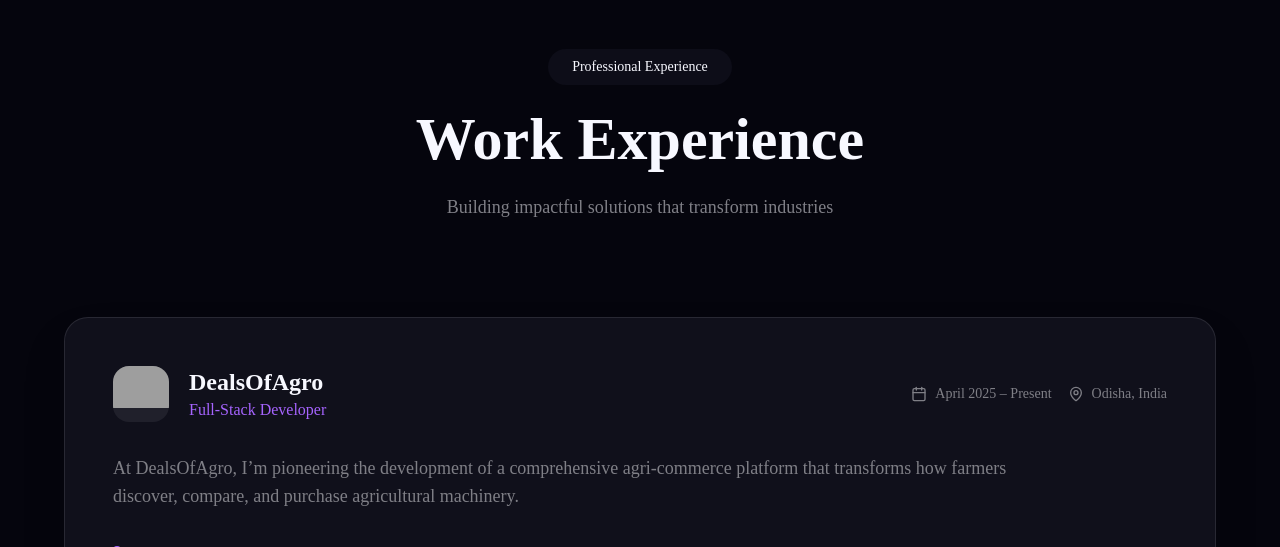
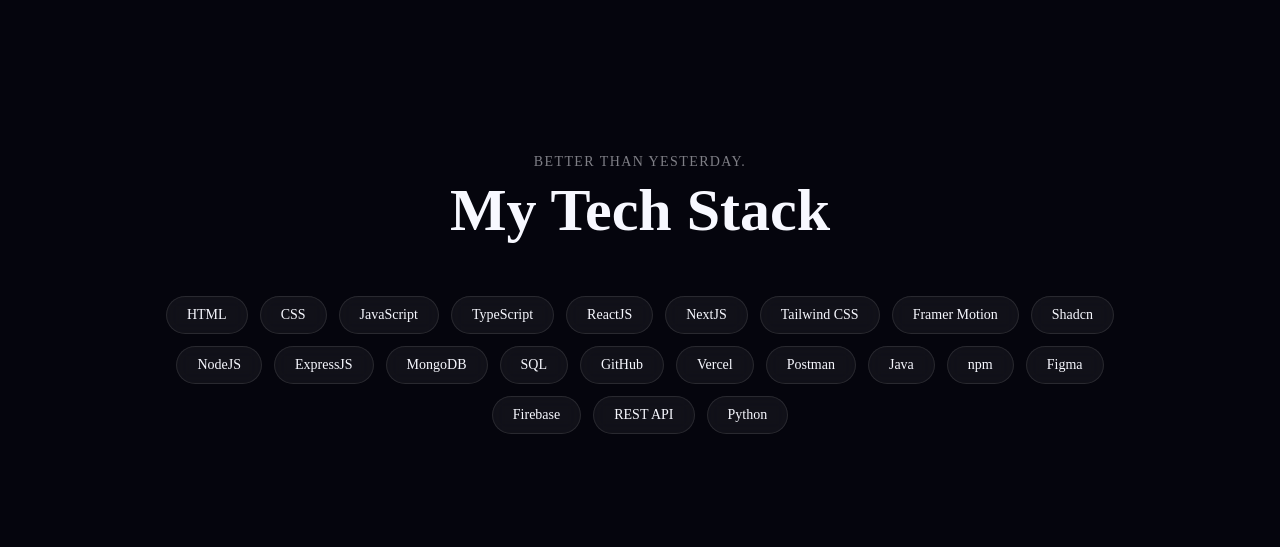
Before and after one commit to RevanthPasham/Revanth, a Next.js app: page / in a window 1280 px wide. Shown: the part 4373-4920 px from the top of the page. Built offline with nearby package versions, Linux system fonts and the light colour scheme; grey boxes are pictures that could not be loaded.

Commit message:
installed react icons

```diff
--- a/app/page.jsx
+++ b/app/page.jsx
@@ -3,6 +3,8 @@
 import Navbar from "@/components/navbar"
 import Hero from "@/components/hero"
 import Projects from "@/components/projects"
+import TechStack from "@/components/TechStack"
+
 import Experience from "@/components/experience"
 
 export default function Home() {
@@ -11,6 +13,7 @@ export default function Home() {
       <Navbar />
       <Hero />
       <Projects />
+      <TechStack />
       <Experience />
     </main>
   )
--- /dev/null
+++ b/components/TechStack.jsx
@@ -0,0 +1,54 @@
+"use client"
+
+import { motion, useScroll, useTransform } from "framer-motion"
+
+const techs = [
+  "HTML","CSS","JavaScript","TypeScript","ReactJS","NextJS",
+  "Tailwind CSS","Framer Motion","Shadcn","NodeJS","ExpressJS",
+  "MongoDB","SQL","GitHub","Vercel","Postman","Java","npm",
+  "Figma","Firebase","REST API","Python"
+]
+
+export default function TechStack() {
+  const { scrollYProgress } = useScroll()
+
+  // Triangle grows as you scroll
+  const scale = useTransform(scrollYProgress, [0.15, 0.45], [0.5, 1])
+
+  return (
+    <section className="relative min-h-screen flex flex-col items-center justify-center px-4 text-center overflow-hidden">
+
+      {/* TRIANGLE */}
+      <motion.div
+        style={{ scale }}
+        className="relative mb-10"
+      >
+        <div className="triangle-glow" />
+      </motion.div>
+
+      {/* TEXT */}
+      <p className="text-sm tracking-widest text-muted-foreground mb-2">
+        BETTER THAN YESTERDAY.
+      </p>
+
+      <h2 className="text-4xl md:text-6xl font-bold mb-14">
+        My Tech Stack
+      </h2>
+
+      {/* TECH STACK */}
+      <div className="flex flex-wrap justify-center gap-3 max-w-5xl">
+        {techs.map((tech, i) => (
+          <span
+            key={i}
+            className="px-5 py-2 rounded-full border border-white/10 bg-white/5
+                       backdrop-blur text-sm hover:border-yellow-400
+                       transition"
+          >
+            {tech}
+          </span>
+        ))}
+      </div>
+
+    </section>
+  )
+}
--- a/package.json
+++ b/package.json
@@ -53,6 +53,7 @@
     "react-day-picker": "9.8.0",
     "react-dom": "19.2.0",
     "react-hook-form": "^7.60.0",
+    "react-icons": "^5.5.0",
     "react-resizable-panels": "^2.1.7",
     "recharts": "2.15.4",
     "sonner": "^1.7.4",
```
Also changed, not shown: styles/globals.css (+17 -0 lines), 1 other file (tests, documents, lock files or other folders).
